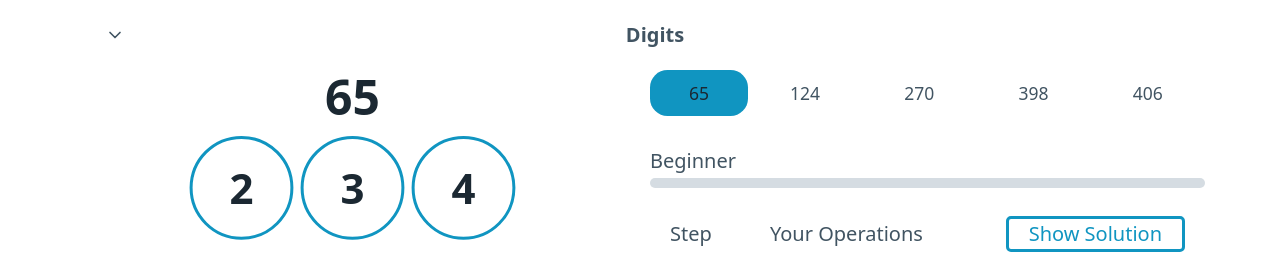
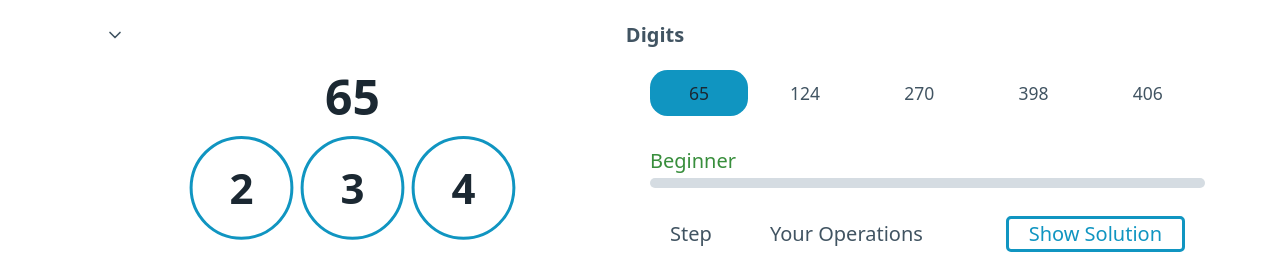
Before and after one commit to IHTFY/digits, a SvelteKit app: page / in a window 1280 px wide. Shown: the top 254 px of the page. Built offline with nearby package versions, Linux system fonts and the light colour scheme; some icons are missing.

Commit message:
local storage

```diff
--- a/src/routes/board.svelte
+++ b/src/routes/board.svelte
@@ -1,5 +1,7 @@
 <script>
 	import { currentPuzzleIndex, puzzleData } from '$lib/stores';
+	import { getDateSeed } from '$lib/utils';
+	import { onMount } from 'svelte';
 	import { cubicOut } from 'svelte/easing';
 	import { tweened } from 'svelte/motion';
 	import Operations from './operations.svelte';
@@ -7,17 +9,36 @@
 	import PuzzleTab from './puzzleTab.svelte';
 
 	const totalStars = tweened(0, {
-		duration: 400,
+		duration: 300,
 		easing: cubicOut
 	});
 
 	let level = 'Beginner';
+	const dateSeed = getDateSeed();
+	let todayData;
+	/**
+	 * @type {() => void}
+	 */
+	let saveData = () => {};
+
+	onMount(() => {
+		const loadedData = window.localStorage.getItem(String(dateSeed));
+		if (loadedData) puzzleData.set(JSON.parse(loadedData));
+
+		saveData = () => {
+			window.localStorage.setItem(String(dateSeed), JSON.stringify($puzzleData));
+			// window.localStorage.setItem('currentPuzzleIndex', JSON.stringify($currentPuzzleIndex));
+		};
+	});
+
 	$: {
 		totalStars.set($puzzleData.reduce((a, c) => a + c.stars, 0));
 
 		level = ['Beginner', 'Moving Up', 'Solid', 'Nice', 'Great', 'Amazing', 'Genius'][
-			Math.floor(Math.max($totalStars - 1, 0) / 3)
+			Math.round($totalStars === 15 ? 16 : $totalStars / 3)
 		];
+
+		saveData();
 	}
 </script>
 
@@ -37,7 +58,7 @@
 				/>
 			{/each}
 		</table>
-		<span>{level}</span>
+		<ins>{level}</ins>
 		<progress value={$totalStars} max="15" />
 		<Operations />
 	</div>
```
